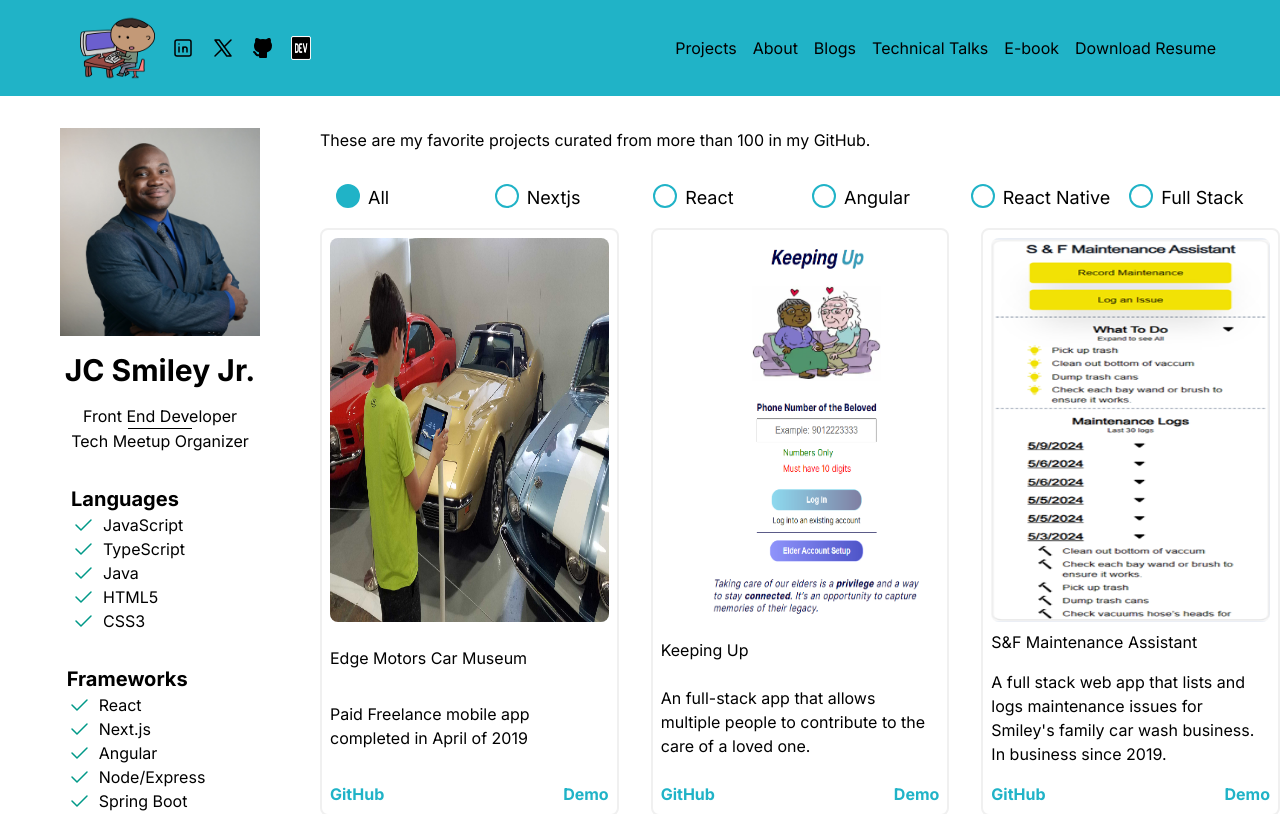
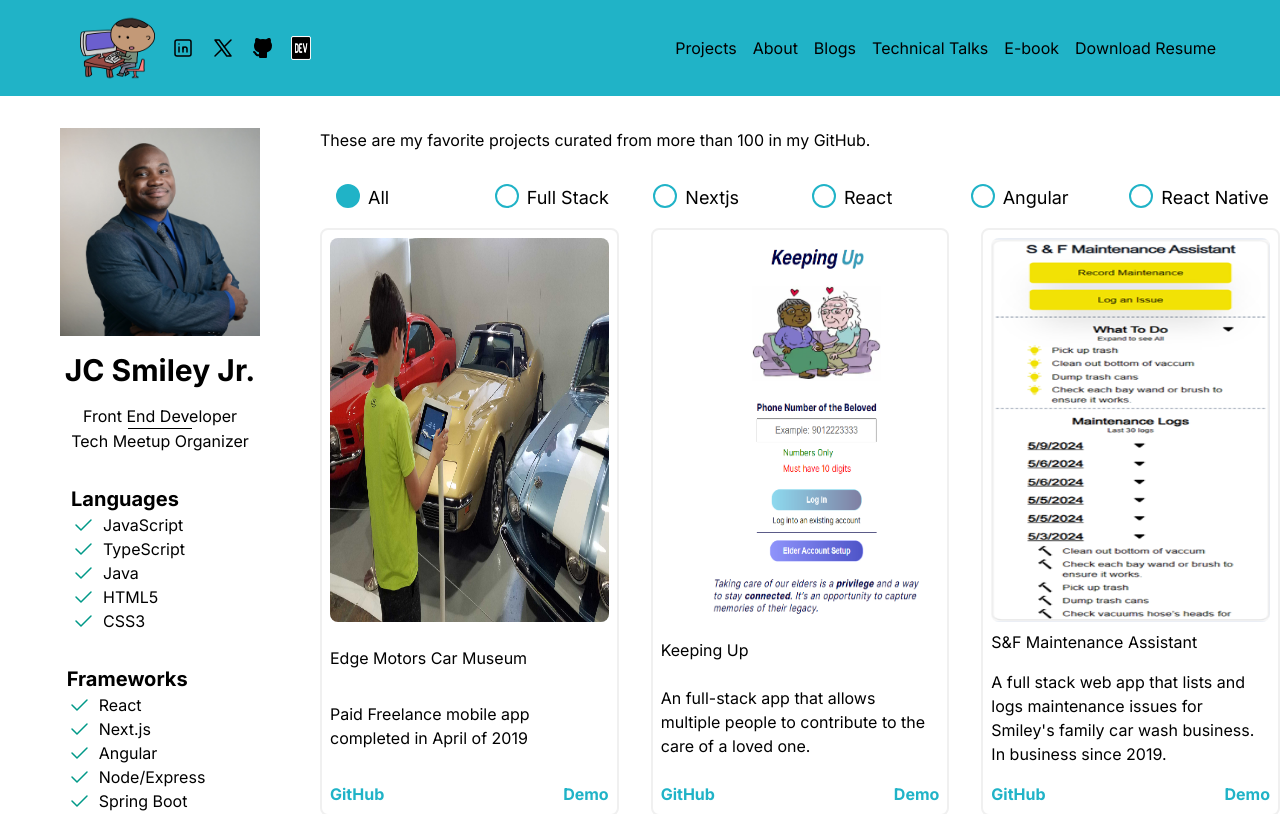
Before and after one commit to jcsmileyjr/portfolio-v4, a Next.js app: page / in a window 1280 px wide. Shown: the top 814 px of the page. Built offline with nearby package versions, Linux system fonts and the light colour scheme.

Commit message:
Style: Add hover effect to filter radio options and more

```diff
--- a/src/app/page.tsx
+++ b/src/app/page.tsx
@@ -49,29 +49,29 @@ export default function Home() {
           <p className='m-auto px-2 md:px-0 mb-8'>These are my favorite projects curated from more than 100 in my GitHub.</p>
           {/* Filter Projects*/}
           <div className='grid grid-cols-2 md:grid-cols-3 gap-2 mb-4 md:ml-4 lg:grid-cols-4 xl:grid-cols-6'>
-            <div className='flex flex-row justify-center1 ml-6 md:ml-0'>
-              <input className={`${technologies === "All" ? "bg-primaryBlue" : ""} appearance-none focus:bg-primaryBlue rounded-full w-6 h-6 border-2 border-solid border-primaryBlue`} type="radio" id="All" name="technologies" value="All" checked={technologies === "All"} onChange={(e) => setTechnologies(e.target.value)} />
+            <div className='flex flex-row justify-center1 ml-10 md:ml-0'>
+              <input className={`${technologies === "All" ? "bg-primaryBlue" : ""} appearance-none hover:scale-125 focus:bg-primaryBlue rounded-full w-6 h-6 border-2 border-solid border-primaryBlue`} type="radio" id="All" name="technologies" value="All" checked={technologies === "All"} onChange={(e) => setTechnologies(e.target.value)} />
               <label className='text-lg ml-2' htmlFor="All">All</label>
             </div>
+            <div className='flex flex-row justify-center1 ml-6 md:ml-0'>
+              <input className='appearance-none hover:scale-125 focus:bg-primaryBlue rounded-full w-6 h-6 border-2 border-solid border-primaryBlue' type="radio" id="Full Stack" name="technologies" value="fullstack" checked={technologies === "fullstack"} onChange={(e) => setTechnologies(e.target.value)} />
+              <label className='text-lg ml-2' htmlFor="Full Stack">Full Stack</label>
+            </div>
             <div className='flex flex-row justify-center1 ml-10 md:ml-0'>
-              <input className='appearance-none focus:bg-primaryBlue rounded-full w-6 h-6 border-2 border-solid border-primaryBlue' type="radio" id="Nextjs" name="technologies" value="nextjs" checked={technologies === "nextjs"} onChange={(e) => setTechnologies(e.target.value)} />
+              <input className='appearance-none hover:scale-125 focus:bg-primaryBlue rounded-full w-6 h-6 border-2 border-solid border-primaryBlue' type="radio" id="Nextjs" name="technologies" value="nextjs" checked={technologies === "nextjs"} onChange={(e) => setTechnologies(e.target.value)} />
               <label className='text-lg ml-2' htmlFor="Nextjs">Nextjs</label>
             </div>
             <div className='flex flex-row justify-center1 ml-6 md:ml-0'>
-              <input className='appearance-none focus:bg-primaryBlue rounded-full w-6 h-6 border-2 border-solid border-primaryBlue' type="radio" id="React" name="technologies" value="react" checked={technologies === "react"} onChange={(e) => setTechnologies(e.target.value)} />
+              <input className='appearance-none hover:scale-125 focus:bg-primaryBlue rounded-full w-6 h-6 border-2 border-solid border-primaryBlue' type="radio" id="React" name="technologies" value="react" checked={technologies === "react"} onChange={(e) => setTechnologies(e.target.value)} />
               <label className='text-lg ml-2' htmlFor="React">React</label>
             </div>
             <div className='flex flex-row justify-center1 ml-10 md:ml-0'>
-              <input className='appearance-none focus:bg-primaryBlue rounded-full w-6 h-6 border-2 border-solid border-primaryBlue' type="radio" id="Angular" name="technologies" value="angular" checked={technologies === "angular"} onChange={(e) => setTechnologies(e.target.value)} />
+              <input className='appearance-none hover:scale-125 focus:bg-primaryBlue rounded-full w-6 h-6 border-2 border-solid border-primaryBlue' type="radio" id="Angular" name="technologies" value="angular" checked={technologies === "angular"} onChange={(e) => setTechnologies(e.target.value)} />
               <label className='text-lg ml-2' htmlFor="Angular">Angular</label>
             </div>
             <div className='flex flex-row justify-center1 ml-6 md:ml-0'>
-              <input className='appearance-none focus:bg-primaryBlue rounded-full w-6 h-6 border-2 border-solid border-primaryBlue' type="radio" id="React Native" name="technologies" value="reactnative" checked={technologies === "reactnative"} onChange={(e) => setTechnologies(e.target.value)} />
+              <input className='appearance-none hover:scale-125 focus:bg-primaryBlue rounded-full w-6 h-6 border-2 border-solid border-primaryBlue' type="radio" id="React Native" name="technologies" value="reactnative" checked={technologies === "reactnative"} onChange={(e) => setTechnologies(e.target.value)} />
               <label className='text-lg ml-2' htmlFor="React Native">React Native</label>
-            </div>
-            <div className='flex flex-row justify-center1 ml-10 md:ml-0'>
-              <input className='appearance-none focus:bg-primaryBlue rounded-full w-6 h-6 border-2 border-solid border-primaryBlue' type="radio" id="Full Stack" name="technologies" value="fullstack" checked={technologies === "fullstack"} onChange={(e) => setTechnologies(e.target.value)} />
-              <label className='text-lg ml-2' htmlFor="Full Stack">Full Stack</label>
             </div>
           </div>
 
```
